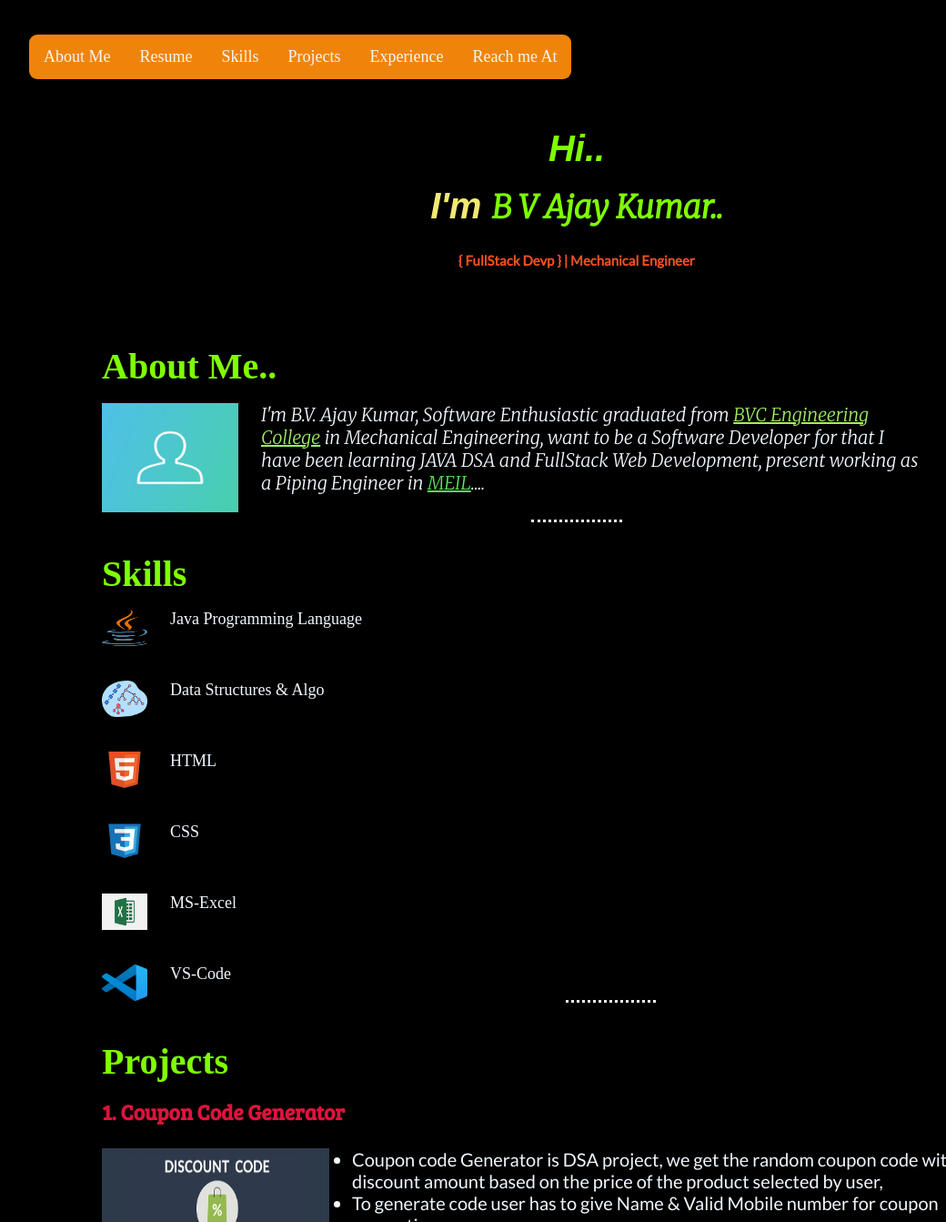
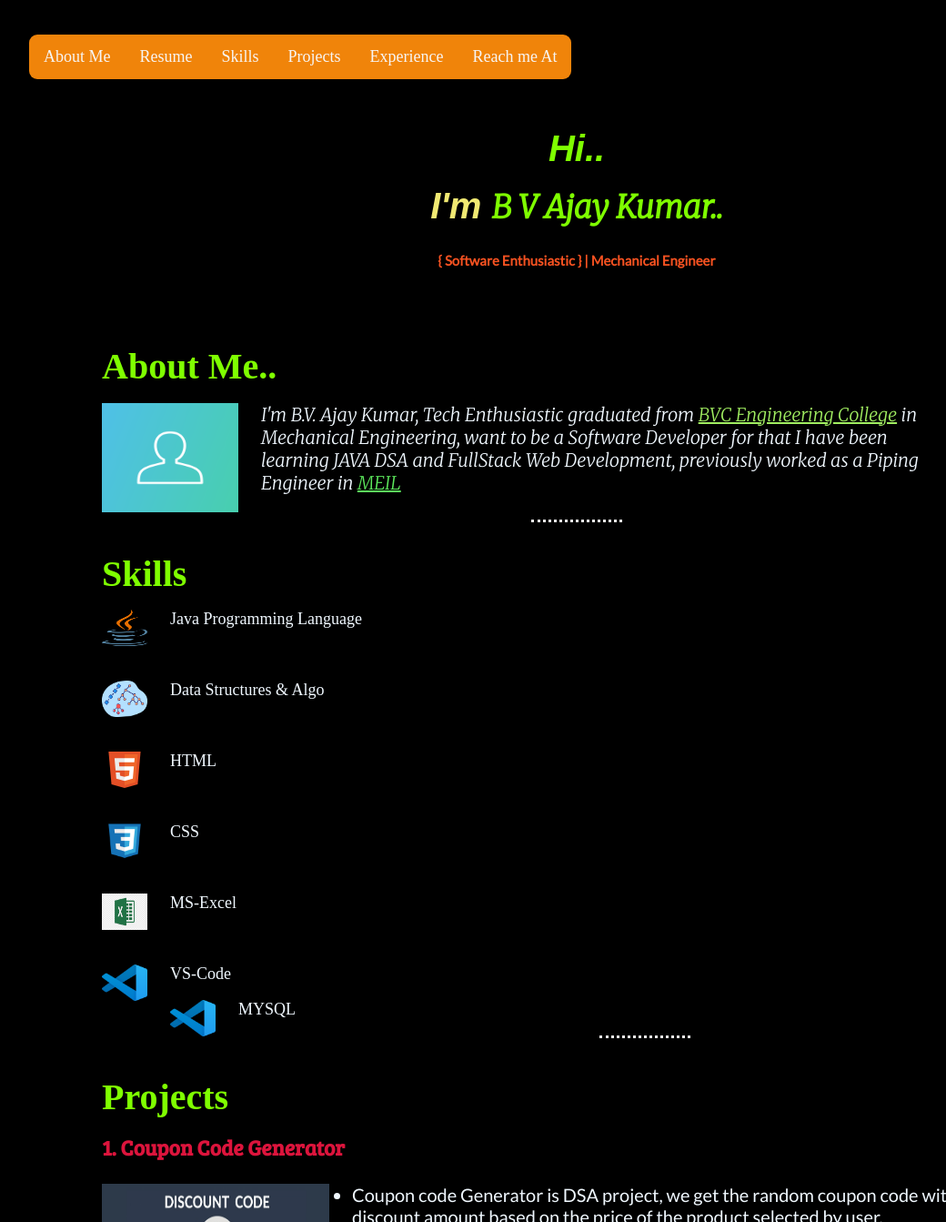
Before and after one commit to bv-ajay27/AjayPortfolio, a plain HTML site: page index.html in a window 1280 px wide. Shown: the top 1343 px of the page at 91% size, without its empty margins (6-1046 px from the left). Drawn offline with Linux system fonts and the light colour scheme; a web font is replaced by a local one.

Commit message:
Update index.html
changed form full stack to tech

```diff
--- a/index.html
+++ b/index.html
@@ -24,7 +24,7 @@
     <div class="name">
         <h2 ><i style="text-align: left;">Hi..</i></h2>
         <h1><i>I'm <b><span class="ajay">B V Ajay Kumar..</span></b></i></h1>
-        <h3 class="qualification"> { FullStack Devp } |   Mechanical Engineer</h3>
+        <h3 class="qualification"> { Software Enthusiastic }  |  Mechanical Engineer</h3>
     </div>
     <br>
     <br>
@@ -32,7 +32,7 @@
         <div id="about-me">
             <h2 style="text-align: left; font-family: square peg;">About Me..</h2>
                 <p><img src="images/aboutme.png" alt="About me" width="150px" height="120px">
-                    I'm B.V. Ajay Kumar, Software Enthusiastic graduated from <a href="https://bvcgroup.in/" style="color: rgb(161, 238, 97);">BVC Engineering College</a> in Mechanical Engineering, want to be a Software Developer for that I have been learning JAVA DSA and FullStack Web Development, present working as a Piping Engineer in <span> <a href="https://www.meil.in/about-meil"  style="color: rgb(92, 233, 92);">MEIL</a></span>....
+                    I'm B.V. Ajay Kumar, Tech Enthusiastic graduated from <a href="https://bvcgroup.in/" style="color: rgb(161, 238, 97);">BVC Engineering College</a> in Mechanical Engineering, want to be a Software Developer for that I have been learning JAVA DSA and FullStack Web Development, previously worked as a Piping Engineer in <span> <a href="https://www.meil.in/about-meil"  style="color: rgb(92, 233, 92);">MEIL</a></span>
                 </p>
         </div>
     </div>
@@ -62,6 +62,9 @@
             <br>
             <p>
                 <img src="images/vscode.png" alt="VS-Code" width="50px" height="40px"> VS-Code
+            </p>
+            <p>
+                <img src="images/vscode.png" alt="MYSQL" width="50px" height="40px"> MYSQL
             </p>
         </div>
     </div>
```
